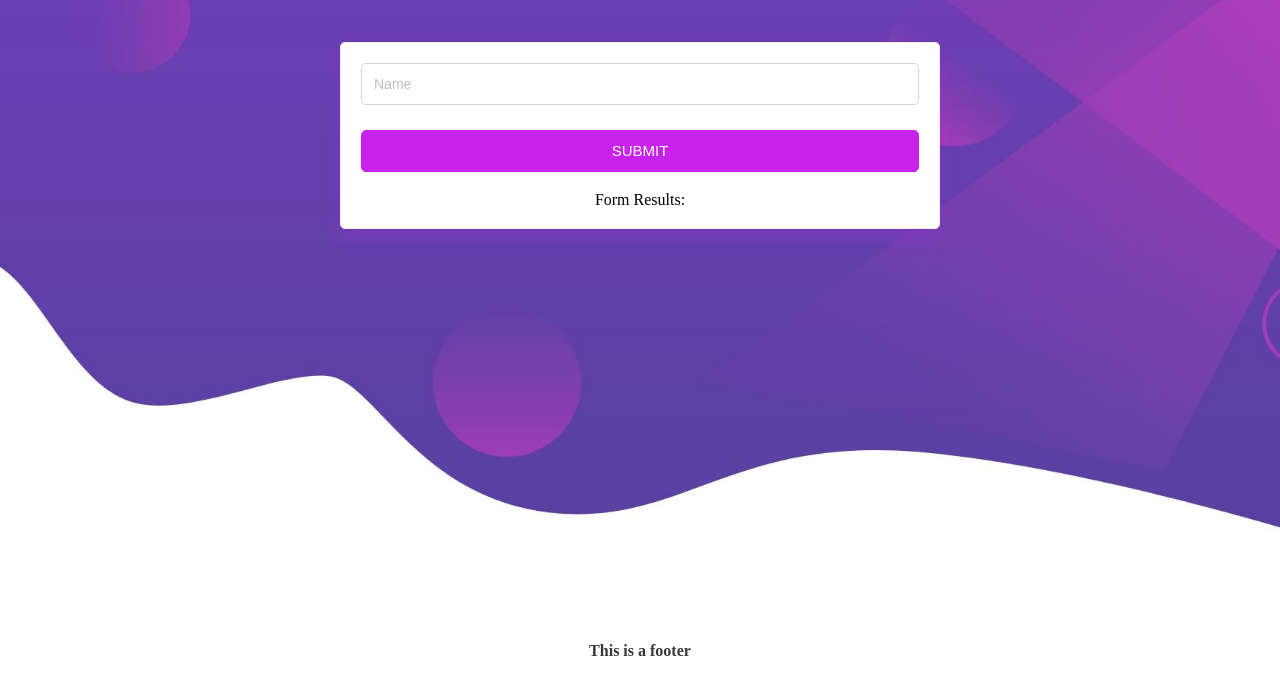
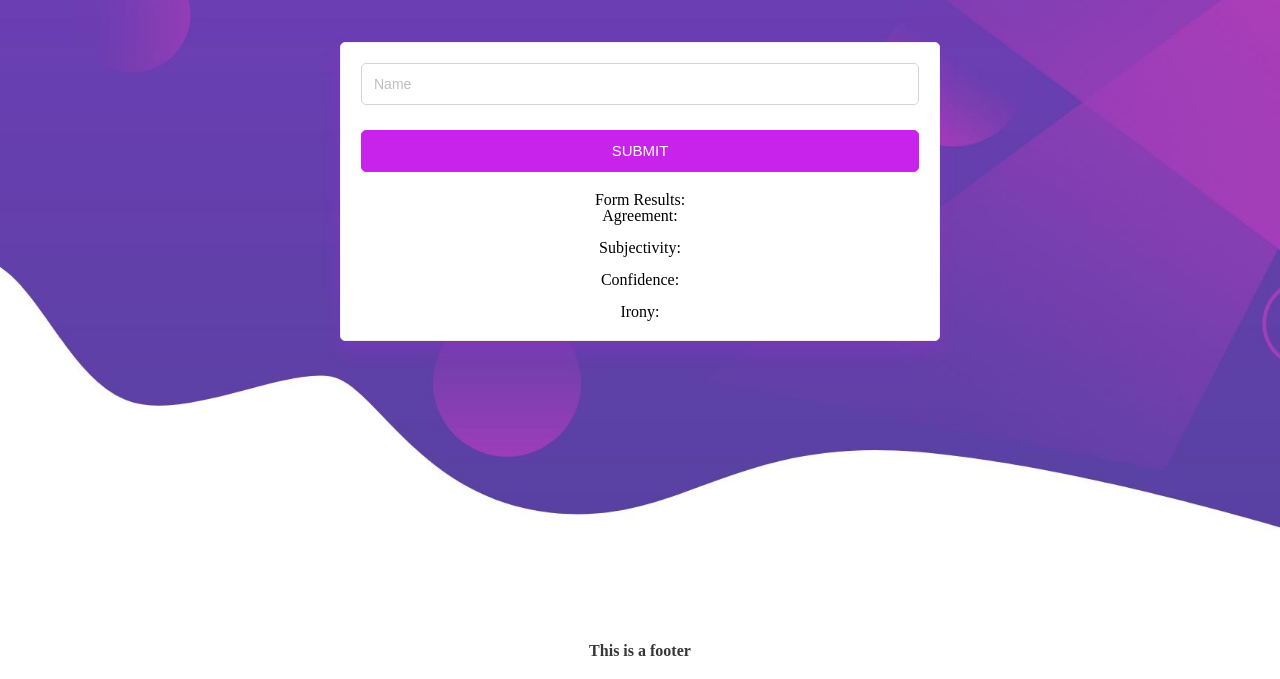
Before and after one commit to EsraaYousef/Natural-Language-Processing, a website built with webpack: page src/client/views/index.html in a window 1280 px wide. Shown: the part 121-800 px from the top of the page. Built offline with nearby package versions, Linux system fonts and the light colour scheme.

Commit message:
render confidence, agreement, confidence, irony and score_tag as response

```diff
--- a/package.json
+++ b/package.json
@@ -1,5 +1,5 @@
 {
-  "name": "example-project",
+  "name": "Natural-Language-Processing",
   "version": "1.0.0",
   "main": "index.js",
   "scripts": {
--- a/src/client/views/index.html
+++ b/src/client/views/index.html
@@ -29,7 +29,20 @@
                 onclick="return Client.handleSubmit(event)" onsubmit="return handleSubmit(event)">submit</button>
             </form>
             <div class="text-center mt-20">
-              <span class="bold">Form Results: </span><span class="text-danger" id="results"></span>
+              <h1 class="result-title"><strong>Form Results:</strong></h1>
+              <div id="results">
+                <h3>Agreement:</h3>
+                <p id="agreement"></p>
+                <br>
+                <h3>Subjectivity:</34>
+                  <p id="subjectivity"></p>
+                  <br>
+                  <h3>Confidence:</h3>
+                  <p id="confidence"></p>
+                  <br>
+                  <h3>Irony:</h3>
+                  <p id="irony"></p>
+              </div>
             </div>
           </div>
         </div>
```
